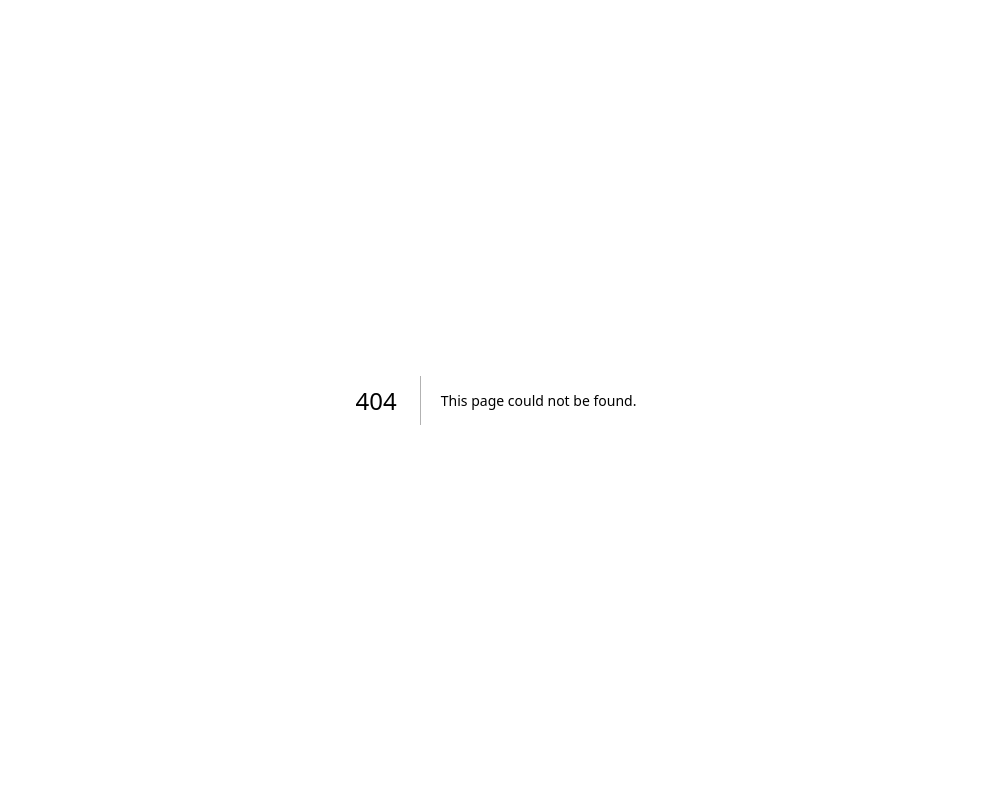
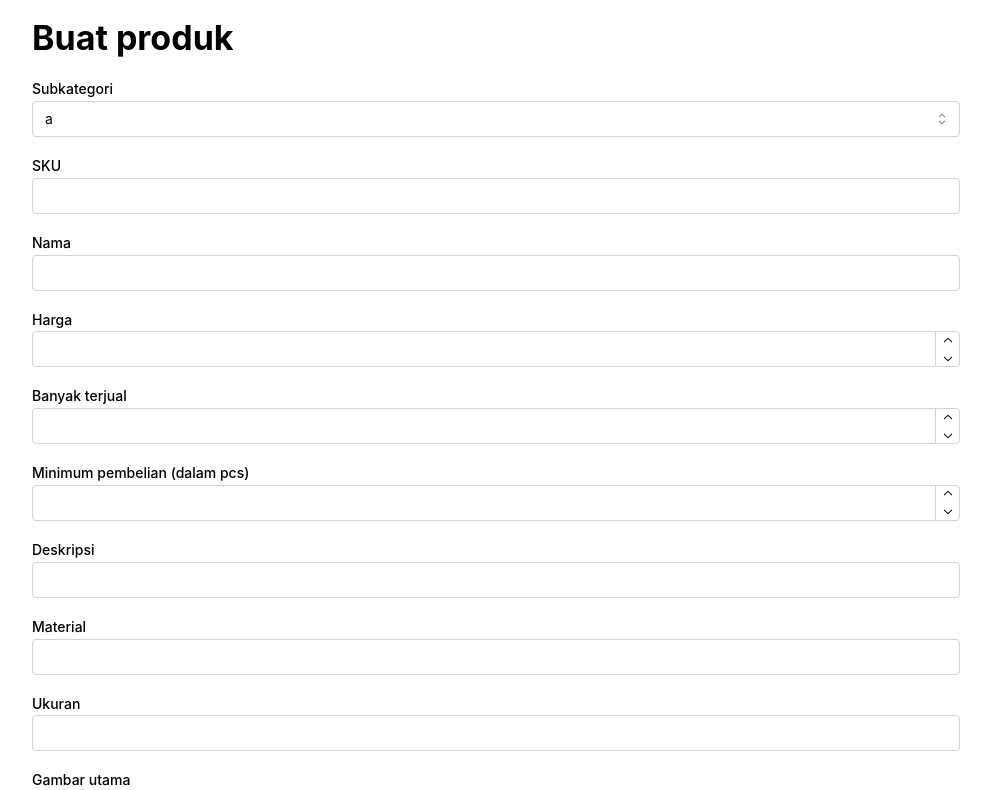
Before and after one commit to acomarcho/myimpresi-dashboard, a Next.js app: page /product/create in a window 1280 px wide. Before the commit this address had no page. Shown: the top 790 px of the page, without its empty margins (144-1135 px from the left). Built offline with nearby package versions, Linux system fonts and the light colour scheme.

Commit message:
Feat: Slice buat produk page

```diff
--- /dev/null
+++ b/pages/product/create/index.tsx
@@ -0,0 +1,33 @@
+import {
+  Container,
+  Stack,
+  Title,
+  TextInput,
+  FileInput,
+  NumberInput,
+  Textarea,
+  NativeSelect,
+  Button,
+} from "@mantine/core";
+
+export default function CreateProductPage() {
+  return (
+    <Container p={16}>
+      <Stack>
+        <Title order={1}>Buat produk</Title>
+        <NativeSelect label="Subkategori" data={["a", "b", "c"]} />
+        <TextInput label="SKU" />
+        <TextInput label="Nama" />
+        <NumberInput label="Harga" min={0} />
+        <NumberInput label="Banyak terjual" min={0} />
+        <NumberInput label="Minimum pembelian (dalam pcs)" min={0} />
+        <Textarea label="Deskripsi" autosize />
+        <TextInput label="Material" />
+        <TextInput label="Ukuran" />
+        <FileInput label="Gambar utama" clearable />
+        <FileInput label="Gambar pelengkap" multiple clearable />
+        <Button>Buat produk</Button>
+      </Stack>
+    </Container>
+  );
+}
```
